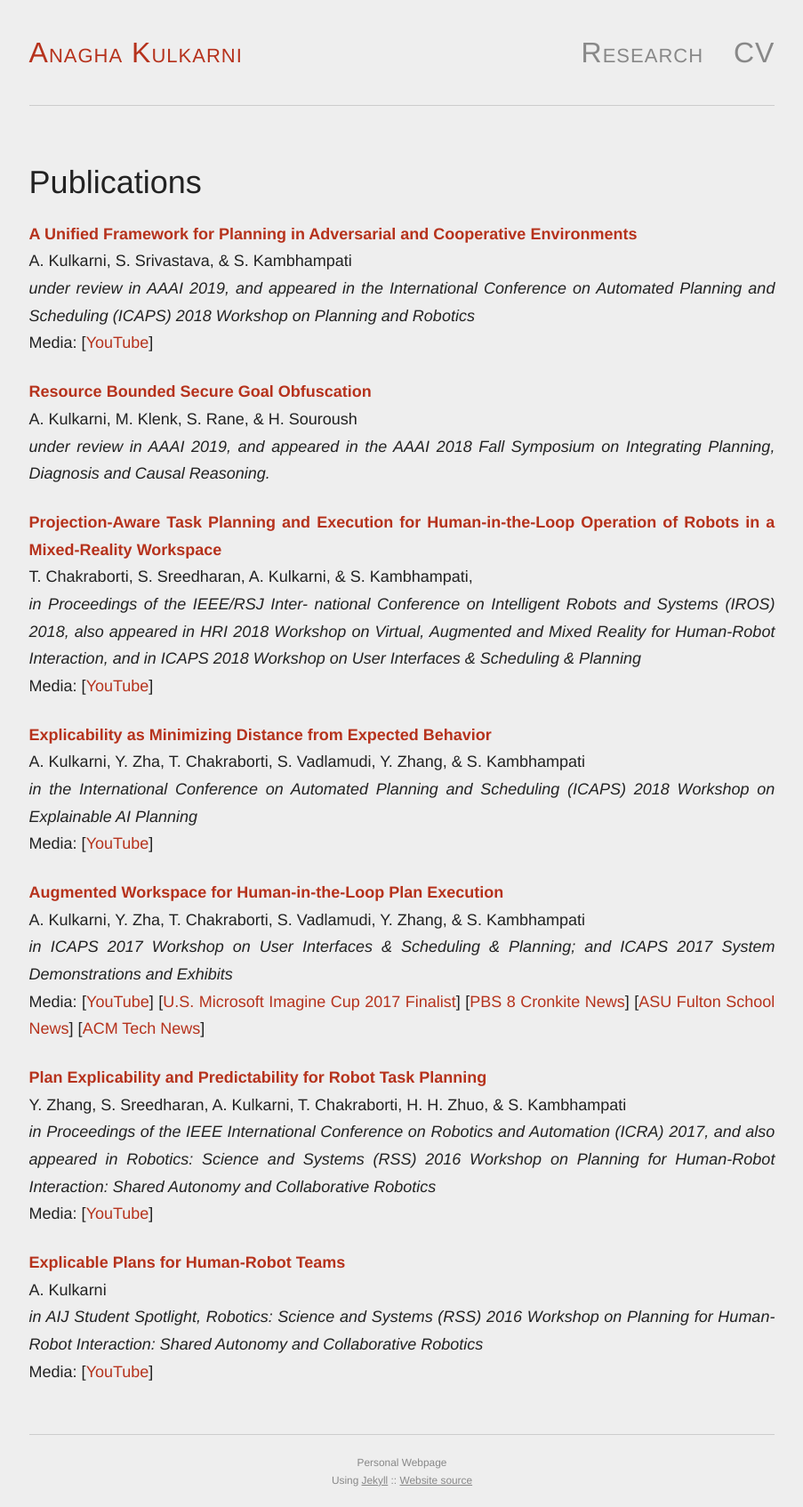
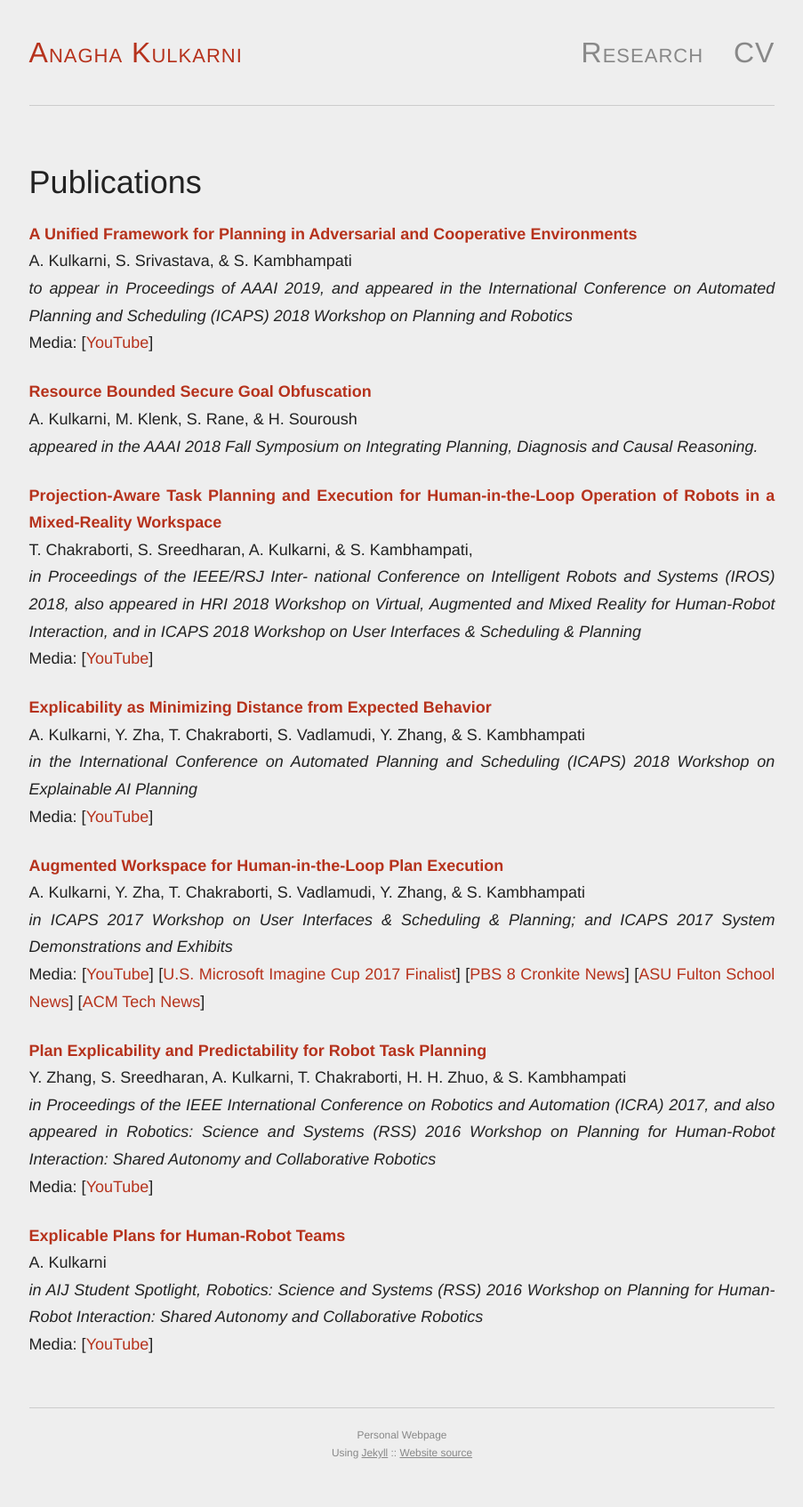
Before and after one commit to AnaghaK/anaghak.github.io, a Jekyll site: the page built from research.md, in a window 1280 px wide. Shown: the whole page at 89% size, without its empty margins (188-1091 px from the left). Built offline with Jekyll 4.4.1, drawn with Linux system fonts in a browser that asks for light colours; after the commit the page ends 1663 px from its top, so only the background shows below that.

Commit message:
conference update

```diff
--- a/research.md
+++ b/research.md
@@ -7,7 +7,7 @@ pubs:
 
     - title:   "A Unified Framework for Planning in Adversarial and Cooperative Environments"
       author:  "A. Kulkarni, S. Srivastava, & S. Kambhampati"
-      journal: "under review in AAAI 2019, and appeared in the International Conference on Automated Planning and Scheduling (ICAPS) 2018 Workshop on Planning and Robotics"
+      journal: "to appear in Proceedings of AAAI 2019, and appeared in the International Conference on Automated Planning and Scheduling (ICAPS) 2018 Workshop on Planning and Robotics"
       url:     "https://arxiv.org/pdf/1802.06137.pdf"
       media:
         - name: "YouTube"
@@ -15,7 +15,7 @@ pubs:
 
     - title:   "Resource Bounded Secure Goal Obfuscation"
       author:  "A. Kulkarni, M. Klenk, S. Rane, & H. Souroush"
-      journal: "under review in AAAI 2019, and appeared in the AAAI 2018 Fall Symposium on Integrating Planning, Diagnosis and Causal Reasoning."
+      journal: "appeared in the AAAI 2018 Fall Symposium on Integrating Planning, Diagnosis and Causal Reasoning."
       url:     "http://www.public.asu.edu/~akulka16/papers/parc-obfuscation-aaai.pdf"
 
     - title:   "Projection-Aware Task Planning and Execution for Human-in-the-Loop Operation of Robots in a Mixed-Reality Workspace"
```
Also changed, not shown: 1 other file.
